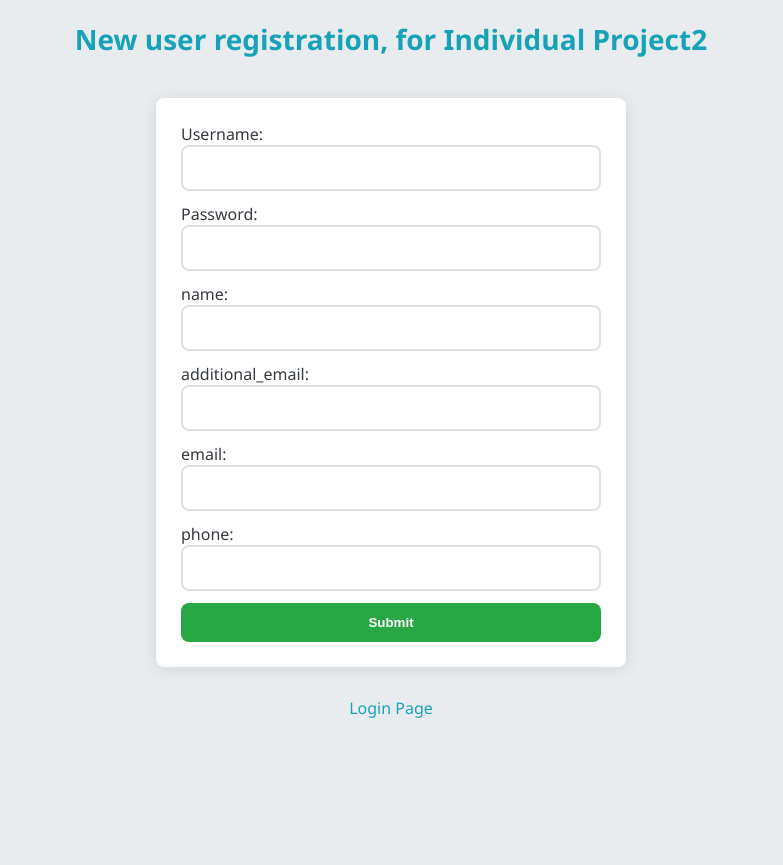
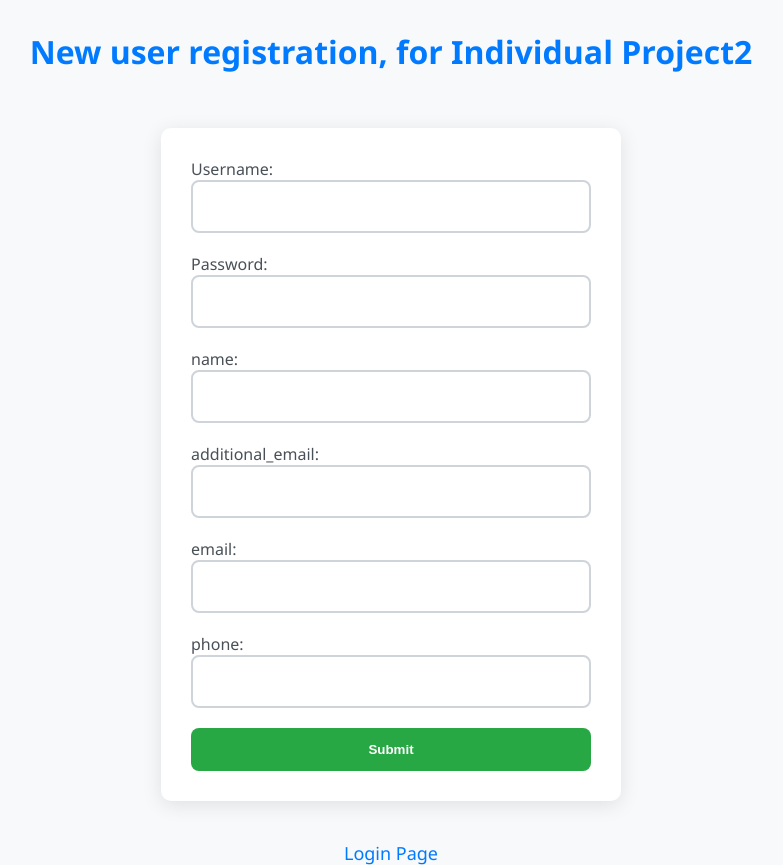
Before and after one commit to Vikhyath-Reddy/waph-bheemrvy, a PHP site: page /registrationform.php in a window 1280 px wide. Shown: the whole page, without its empty margins (249-1032 px from the left). Before the commit the page ends 718 px from the top, so only its background shows below. Run offline with PHP 8.4, Linux system fonts and the light colour scheme.

Commit message:
Uodate IP2

```diff
--- a/individual-project2/index.html
+++ /dev/null
@@ -1 +0,0 @@
-WAPH-team16-atmakuma test page
--- a/individual-project2/registrationform.php
+++ b/individual-project2/registrationform.php
@@ -4,79 +4,77 @@
   <meta charset="utf-8">
   <title>Sign Up</title>
     <style>
-    body {
-    font-family: 'Segoe UI', Tahoma, Geneva, Verdana, sans-serif; /* Updated font for a modern look */
-    background-color: #e9ecef; /* Lighter gray background for a softer appearance */
-    color: #343a40; /* Slightly darker text color for better readability */
+   body {
+    font-family: 'Segoe UI', Tahoma, Geneva, Verdana, sans-serif; /* Keeping the font family */
+    background-color: #f8f9fa; /* Soft blue-gray background */
+    color: #495057; /* Slightly darker text color for better contrast */
     margin: 0;
     padding: 0;
 }
 
 h1 {
     text-align: center;
-    color: #17a2b8; /* Changed to a teal color for a different theme */
-    font-size: 28px; /* Increased size for better visibility */
-    margin-top: 20px; /* Added margin to give space from the top */
-    padding-bottom: 10px; /* Padding for aesthetic spacing */
+    color: #007bff; /* Deep blue for headings */
+    font-size: 32px; /* Slightly larger font size for emphasis */
+    margin-top: 30px; /* Increased margin for more spacing from the top */
+    padding-bottom: 15px; /* Adjusted padding for spacing */
 }
 
 #digit-clock {
     text-align: center;
-    font-size: 18px; /* Larger font size for better readability */
-    margin-bottom: 30px; /* Increased margin for better visual separation */
+    font-size: 20px; /* Increased font size for better visibility */
+    margin-bottom: 25px; /* Adjusted margin for better separation */
     color: #6c757d; /* Dim gray for subtlety */
 }
 
 .form {
-    max-width: 420px; /* Slightly larger form width */
-    margin: 30px auto; /* Increased margin for more spacing */
-    background: #ffffff;
-    padding: 25px; /* More padding for better form field spacing */
-    border-radius: 8px; /* Slightly larger radius for smoother corners */
-    box-shadow: 0 2px 15px rgba(0, 0, 0, 0.1); /* Softer shadow for subtle depth */
+    max-width: 400px; /* Slightly wider form container */
+    margin: 40px auto; /* Adjusted margin for better centering */
+    background: #fff; /* White background */
+    padding: 30px; /* Increased padding for better form field spacing */
+    border-radius: 10px; /* Slightly larger border radius */
+    box-shadow: 0 4px 20px rgba(0, 0, 0, 0.1); /* Soft shadow effect */
 }
 
 .text_field {
     width: 100%;
-    padding: 12px; /* More padding for better text input area */
-    margin-bottom: 12px; /* Uniform margin for consistency */
-    border: 2px solid #dee2e6; /* Thicker border in a lighter shade */
-    border-radius: 8px; /* Uniform radius with the form */
+    padding: 14px; /* Increased padding for text input area */
+    margin-bottom: 20px; /* Adjusted margin for better spacing */
+    border: 2px solid #ced4da; /* Lighter border color */
+    border-radius: 8px; /* Slightly larger border radius */
     box-sizing: border-box;
-    font-size: 16px; /* Larger font size for ease of reading */
+    font-size: 18px; /* Larger font size for improved readability */
 }
 
 .button {
     width: 100%;
-    padding: 12px; /* Increased padding for a better click area */
-    background-color: #28a745; /* Green color for a positive, noticeable button */
+    padding: 14px; /* Increased padding for better click area */
+    background-color: #28a745; /* Green color for buttons */
     color: #fff;
     border: none;
-    border-radius: 8px; /* Matching the border-radius of inputs and form */
+    border-radius: 8px;
     cursor: pointer;
-    font-weight: bold; /* Bolder font for emphasis */
+    font-weight: bold;
 }
 
 .button:hover {
-    background-color: #218838; /* Darker green for hover state */
+    background-color: #218838; /* Darker green on hover */
 }
 
 .home-link {
     display: block;
     text-align: center;
-    margin-top: 20px;
-    margin-bottom: 20px; /* Added bottom margin for spacing */
+    margin-top: 30px; /* Increased top margin for better spacing */
     text-decoration: none;
-    color: #17a2b8; /* Matching the H1 color for theme consistency */
-    font-size: 16px; /* Increased font size for better readability */
+    color: #007bff; /* Deep blue color */
+    font-size: 18px; /* Larger font size for improved readability */
 }
 
 .home-link:hover {
     text-decoration: underline;
-    color: #138496; /* A darker shade of teal for hover */
+    color: #0056b3; /* Darker blue on hover */
 }
 
-        }
   </style>
   <script>
     function validateForm() {
```
Also changed, not shown: individual-project2/form2.php (+15 -7 lines), individual-project2/secure.php (deleted, +0 -36 lines), individual-project2/README.md (added), individual-project2/images/headshot.jpg, 1 other file.
